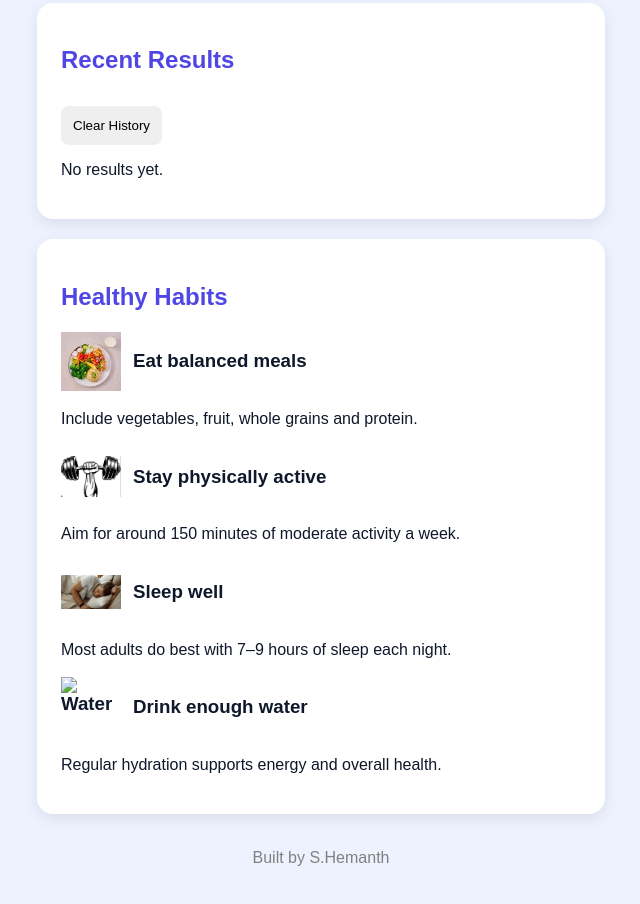
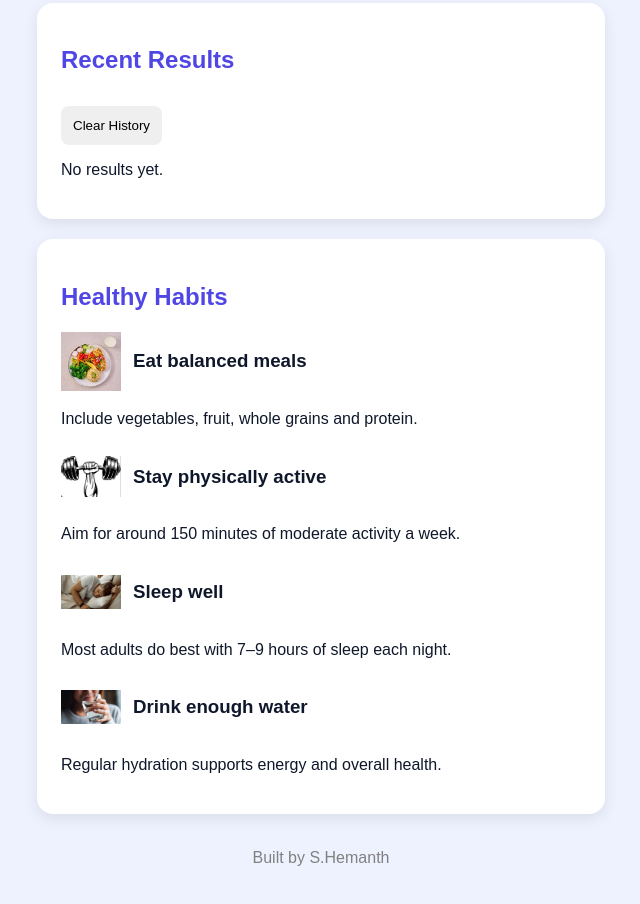
Before and after one commit to HEMANTH4986/BMI_calculator, a plain HTML site: page index.html in a window 1280 px wide. Shown: the part 1970-2874 px from the top of the page, without its empty margins (319-959 px from the left). Drawn offline with Linux system fonts and the light colour scheme.

Commit message:
Update index.html

```diff
--- a/index.html
+++ b/index.html
@@ -215,7 +215,7 @@
 
     <div class="habit">
         <h3>
-            <img src="img4.jpegg" alt="Water" class="habit-icon">
+            <img src="img4.jpeg" alt="Water" class="habit-icon">
             Drink enough water
         </h3>
         <p>Regular hydration supports energy and overall health.</p>
```
